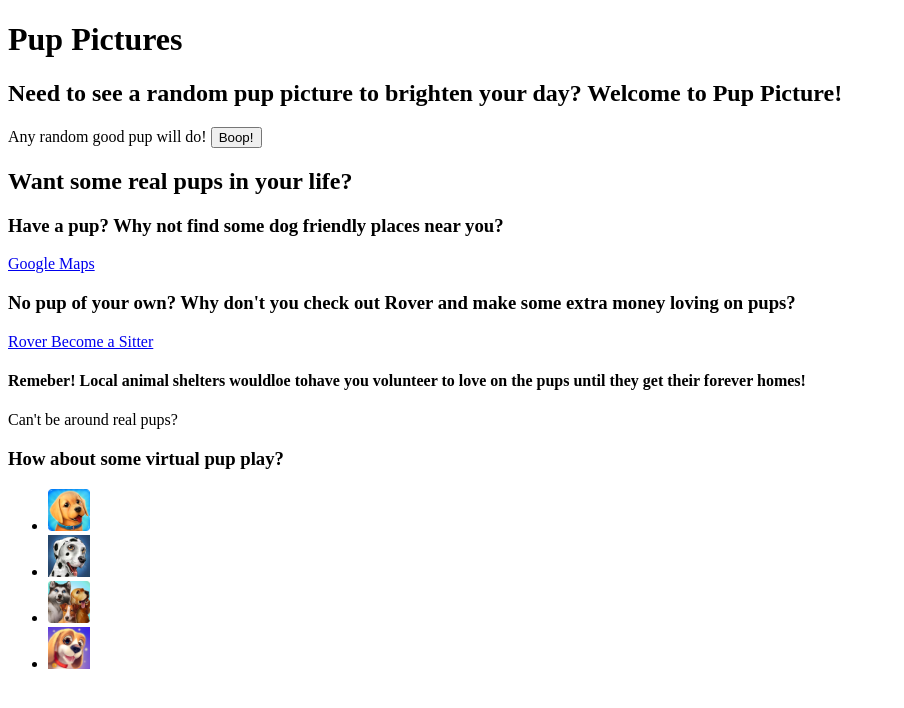
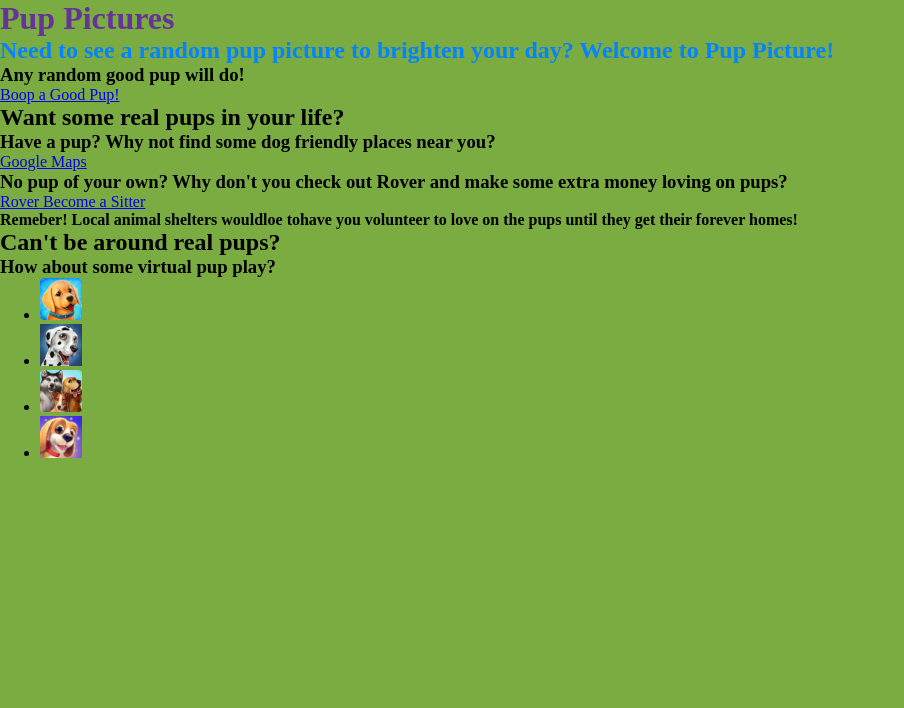
Before and after one commit to blunsford2017/Pup-Pictures, a plain HTML site: page index.html in a window 1280 px wide. Shown: the whole page, without its empty margins (0-904 px from the left). Drawn offline with nearby package versions, Linux system fonts and the light colour scheme.

Commit message:
start css and fix api per advise

```diff
--- a/css/style.css
+++ b/css/style.css
@@ -0,0 +1,17 @@
+/* Google Fonts Extra-light 200 italic */
+@import url('https://fonts.googleapis.com/css2?family=Grandstander:ital,wght@1,200&display=swap');
+
+
+* {
+    margin: 0px;
+    background-color: #7aac41;
+}
+
+/* Header Title */
+.title {
+    color: rebeccapurple;
+}
+
+.subtitle {
+    color: #0483ff;
+}
--- a/index.html
+++ b/index.html
@@ -10,22 +10,24 @@
         </script>
     <!-- my files -->
     <link rel = "stylesheet" href = "./css/style.css" >
-    <link rel = "stylesheet" href = "./js/script.js" >
+    <link rel = "javascript" href = "./js/script.js" >
 
         <title> ProjectOne </title>
 
 </head>
     <body >
 <!--Title and sub text-->
-        <header class = "title">
-            <h1>Pup Pictures</h1>
-            <h2>Need to see a random pup picture to brighten your day? Welcome to Pup Picture!</h2>
+        <header>
+            <h1 class = "title">Pup Pictures</h1>
+                <section>
+                    <h2 class = "subtitle">Need to see a random pup picture to brighten your day? Welcome to Pup Picture!</h2>
+                </section>
         </header>
 
 <!--Random picture pull-->
         <section class = "random">
-            Any random good pup will do!
-            <button class = "boop">Boop!</button>
+            <h3>Any random good pup will do!</h3>
+            <a href = "https://dog.ceo/api/breeds/image/random" alt = "Randon picture" target = "_blank">Boop a Good Pup!</a>
         </section>
 
 <!--Other Section Start-->
@@ -52,7 +54,7 @@
 
             <!-- Virtual Section Start -->
             <section class = "virtual">
-                <h2></h2>Can't be around real pups?</h2>
+                <h2>Can't be around real pups?</h2>
                 <h3>How about some virtual pup play?</h3>
                 <ul class = "apps">
 
```
